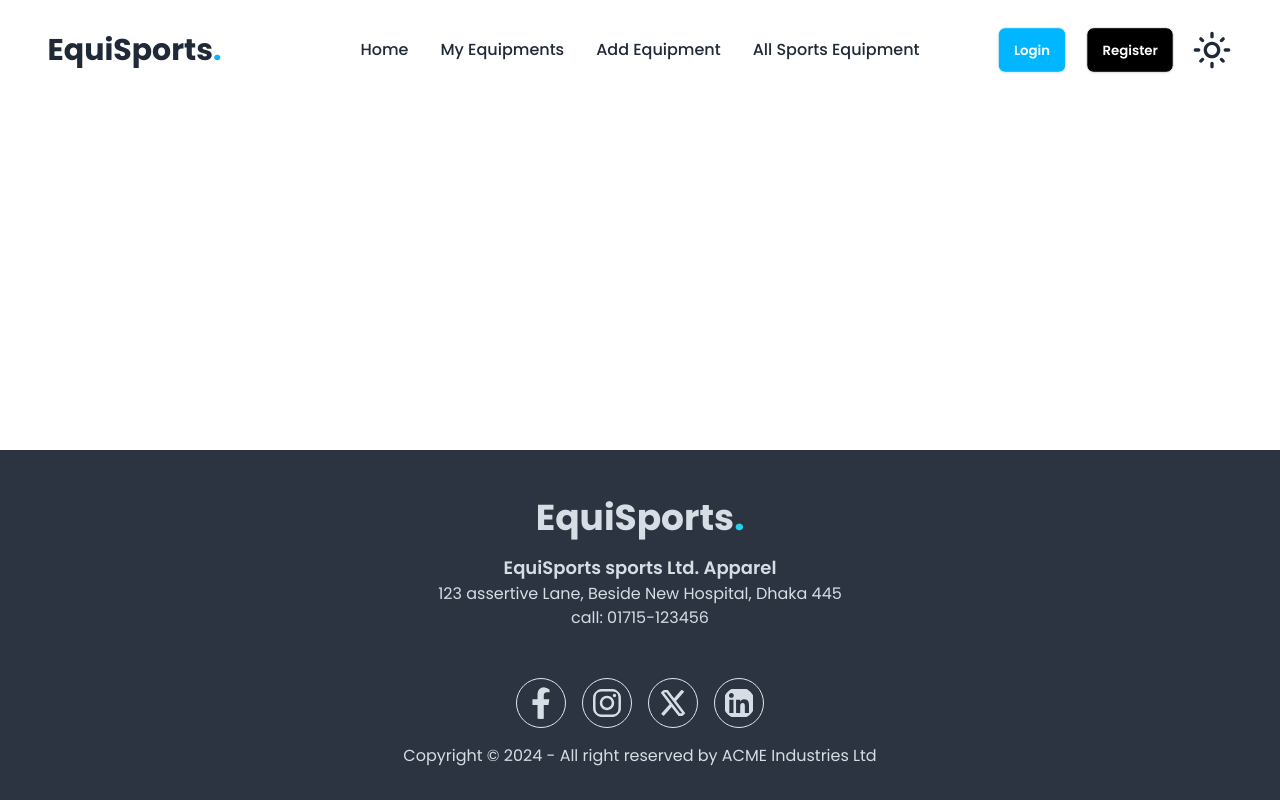
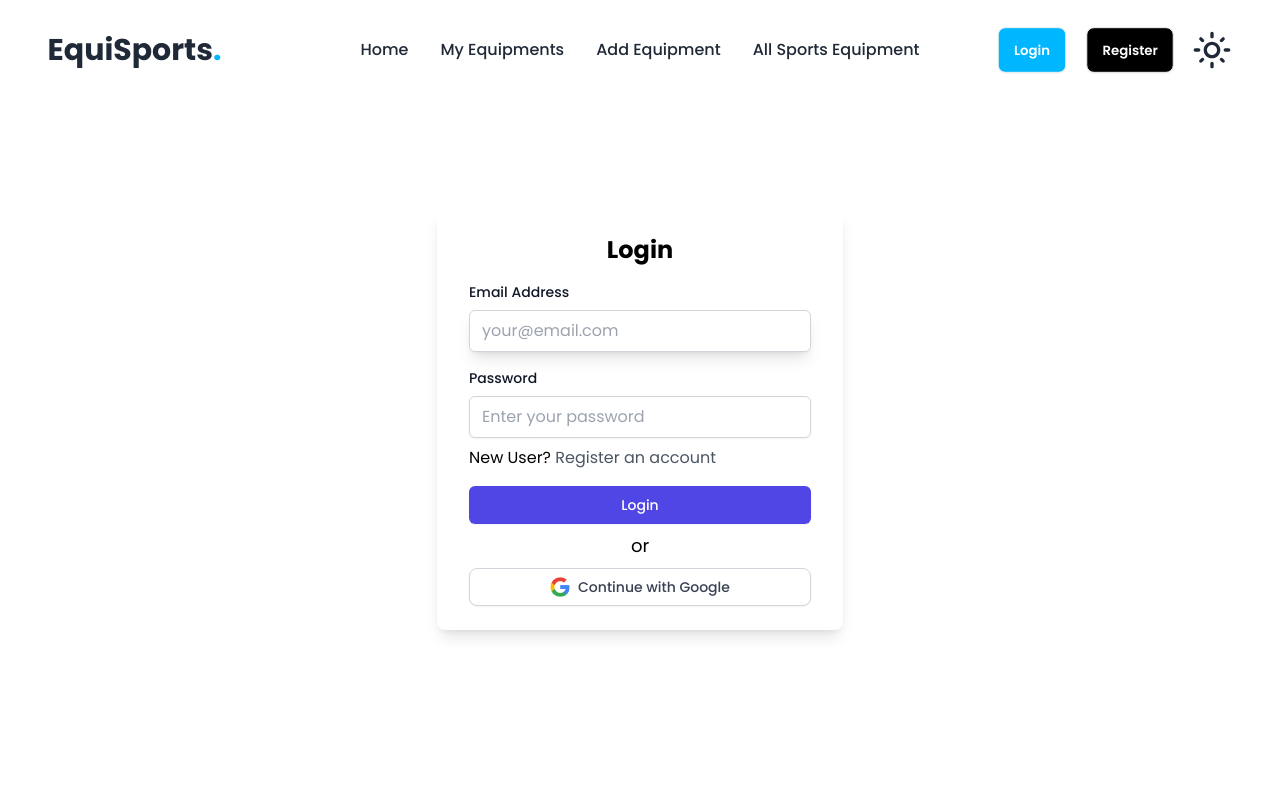
Before and after one commit to shihabhq/equisports, a React (Vite) app: page /auth/login in a window 1280 px wide. Shown: the top 800 px of the page. Built offline with nearby package versions, Linux system fonts and the light colour scheme.

Commit message:
login form added

```diff
--- a/src/components/Home/sliders/JerseaySlider.jsx
+++ b/src/components/Home/sliders/JerseaySlider.jsx
@@ -4,7 +4,7 @@ import jersey from "../../../assets/jersey.png";
 const JerseaySlider = () => {
   return (
     <div
-      className="w-full h-[80vh] bg-cover bg-center text-white"
+      className="w-full h-[90vh] bg-cover bg-center text-white"
       style={{ backgroundImage: `url(${jerseaybg})` }}>
       <div className="w-[95%] lg:w-[80%] h-full flex flex-col md:flex-row items-center md:justify-between justify-center gap-4 mx-auto ">
         <div className="basis-2/5 flex flex-col gap-5  items-start justify-center">
--- a/src/components/Home/sliders/MotivatingSlider.jsx
+++ b/src/components/Home/sliders/MotivatingSlider.jsx
@@ -5,7 +5,7 @@ import discountBanner from "../../../assets/discountbanner.jpg";
 const MotivatingSlider = () => {
   return (
     <div
-      className="motivating-slide text-center flex flex-col items-center justify-center gap-6 h-[80vh] bg-cover bg-center"
+      className="motivating-slide text-center flex flex-col items-center justify-center gap-6 h-[90vh] bg-cover bg-center"
       style={{ backgroundImage: `url(${discountBanner})` }}>
       <h1 className="text-3xl tablet:text-5xl font-bold text-white">
         Get Started to build up the Real you
--- a/src/components/Home/sliders/SneakerSlider.jsx
+++ b/src/components/Home/sliders/SneakerSlider.jsx
@@ -13,7 +13,7 @@ const upDownAnimation = keyframes`
 
 const SneakerSlider = () => {
   return (
-    <div className="w-full h-[80vh] bg-gradient-to-r from-orange-400 to-yellow-600">
+    <div className="w-full h-[90vh] bg-gradient-to-r from-orange-400 to-yellow-600">
       <div className="flex flex-col md:flex-row items-center justify-center md:justify-between gap-4 w-[95%] mx-auto lg:w-[80%] h-full">
         <div className="basis-2/5 content-center">
           <h1 className="text-4xl lg:text-6xl text-white font-bold">
--- a/src/components/Home/sportcategory/SingleCategoryCard.jsx
+++ b/src/components/Home/sportcategory/SingleCategoryCard.jsx
@@ -2,7 +2,7 @@ import { Fade } from "react-awesome-reveal";
 
 const SingleCategoryCard = ({ image, text, delay }) => {
   return (
-    <Fade direction="up" delay={delay}>
+    <Fade triggerOnce direction="up" delay={delay}>
       <div className="cursor-pointer transition-all hover:-translate-y-1 text-center">
         <img src={image} className="w-full" alt="" />
         <h2 className="text-xl font-semibold uppercase mt-4">{text}</h2>
--- a/src/contexts/AuthProvider.jsx
+++ b/src/contexts/AuthProvider.jsx
@@ -24,7 +24,7 @@ const AuthProvider = ({ children }) => {
     return createUserWithEmailAndPassword(auth, email, password);
   };
 
-  const userLogin = (email, password) => {
+  const loginUser = (email, password) => {
     setLoading(true);
     return signInWithEmailAndPassword(auth, email, password);
   };
@@ -34,6 +34,7 @@ const AuthProvider = ({ children }) => {
     return signOut(auth);
   };
   const updateUserProfile = (updatedData) => {
+    setLoading(true);
     return updateProfile(auth.currentUser, updatedData);
   };
 
@@ -49,7 +50,7 @@ const AuthProvider = ({ children }) => {
     createNewUser,
     loginWithGoogle,
     logOut,
-    userLogin,
+    loginUser,
     loading,
     updateUserProfile,
   };
--- a/src/pages/Login.jsx
+++ b/src/pages/Login.jsx
@@ -1,7 +1,55 @@
-import React from "react";
+import google from "../assets/google.png";
+import { Link } from "react-router-dom";
+import Input from "../shared/Input";
 
 const Login = () => {
-  return <div></div>;
+  return (
+    <div className="min-h-[80vh] flex items-center justify-center w-full text-black">
+      <div className="bg-white  shadow-lg rounded-lg px-8 py-6 max-w-[35rem]">
+        <h1 className="text-2xl font-bold text-center mb-4 text-black">
+          Login
+        </h1>
+        <form action="#">
+          <Input name={"email"} placeholder={"your@email.com"} type={"text"} />
+          <div className="mb-4">
+            <label
+              htmlFor="password"
+              className="block text-sm font-medium text-gray-900 mb-2">
+              Password
+            </label>
+            <input
+              type="password"
+              id="password"
+              className="shadow-sm rounded-md w-full px-3 py-2 border border-gray-300 focus:outline-none focus:ring-indigo-500 focus:border-indigo-500"
+              placeholder="Enter your password"
+              style={{ backgroundColor: "white" }}
+              required
+            />
+            <p className="mt-2">
+              New User?{" "}
+              <Link
+                to="/auth/register"
+                href="#"
+                className="text-base text-gray-600 hover:text-indigo-500 focus:outline-none focus:ring-2 focus:ring-offset-2 focus:ring-indigo-500">
+                Register an account
+              </Link>
+            </p>
+          </div>
+
+          <button
+            type="submit"
+            className="w-full flex justify-center py-2 px-4 border border-transparent rounded-md shadow-sm text-sm font-medium text-white bg-indigo-600 hover:bg-indigo-700 focus:outline-none focus:ring-2 focus:ring-offset-2 focus:ring-indigo-500">
+            Login
+          </button>
+          <p className="text-center my-2 text-lg">or</p>
+          <button className="flex gap-2 items-center justify-center w-full px-4 py-2 text-sm font-medium text-gray-700 bg-white border border-gray-300 rounded-lg shadow-sm hover:bg-gray-100 focus:outline-none focus:ring-2 focus:ring-offset-2 focus:ring-indigo-500">
+            <img src={google} className="border-none w-5" alt="" />
+            Continue with Google
+          </button>
+        </form>
+      </div>
+    </div>
+  );
 };
 
 export default Login;
--- a/src/shared/Input.jsx
+++ b/src/shared/Input.jsx
@@ -1,7 +1,23 @@
 import React from "react";
 
-const Input = () => {
-  return <div></div>;
+const Input = ({ name, type, placeholder }) => {
+  return (
+    <div className="mb-4">
+      <label
+        htmlFor={name}
+        className="block text-sm font-medium text-gray-900 mb-2">
+        Email Address
+      </label>
+      <input
+        type={type}
+        id={name}
+        className="shadow-lg rounded-md w-full px-3 py-2 border border-gray-300 focus:outline-none focus:ring-indigo-500 focus:border-indigo-500"
+        placeholder={placeholder}
+        style={{ backgroundColor: "white" }}
+        required
+      />
+    </div>
+  );
 };
 
 export default Input;
```
Also changed, not shown: src/shared/navbar/Navbar.jsx (+33 -16 lines), src/assets/google.png (added).
